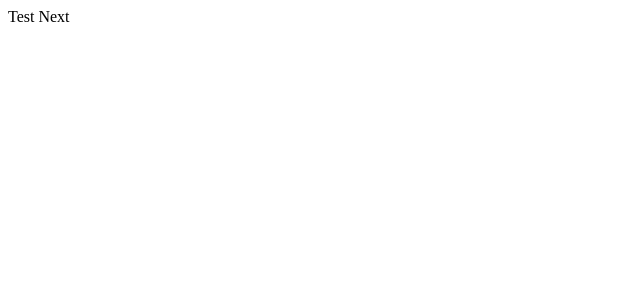
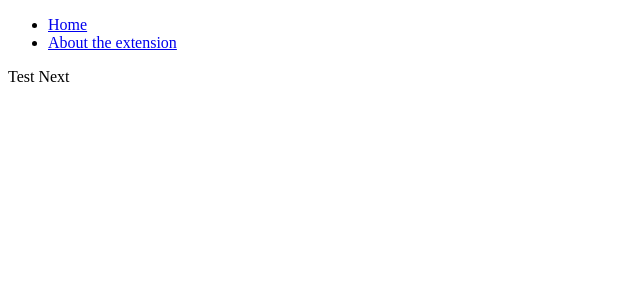
Before and after one commit to ashleystringer/test-next, a Next.js app: page / in a window 1280 px wide. Shown: the top 300 px of the page, without its empty margins (0-640 px from the left). Built offline with nearby package versions, Linux system fonts and the light colour scheme.

Commit message:
added NavBar to _app.js

```diff
--- a/src/pages/_app.js
+++ b/src/pages/_app.js
@@ -1,4 +1,10 @@
+import NavBar from "../components/NavBar";
 
 export default function App({ Component, pageProps }) {
-  return <Component {...pageProps} />;
+  return (
+    <div>
+      <NavBar />
+      <Component {...pageProps} />
+    </div>
+    );
 }
```
